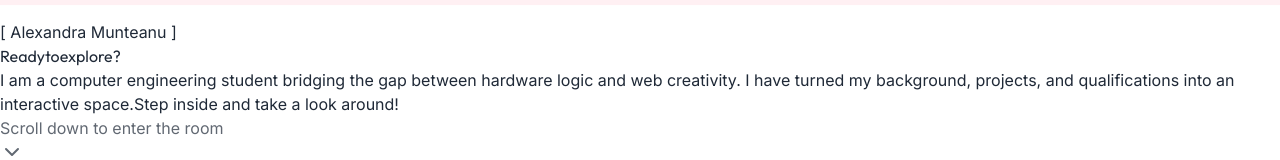
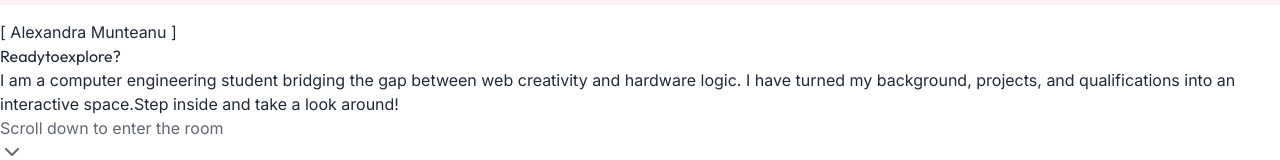
Before and after one commit to munteanualexandra683-gif/portfolio-website, a React (Vite) app: page / in a window 1280 px wide. Shown: the part 785-945 px from the top of the page. Built offline with nearby package versions, Linux system fonts and the light colour scheme.

Commit message:
changed choice of words

```diff
--- a/src/App.jsx
+++ b/src/App.jsx
@@ -277,7 +277,7 @@ function App() {
             ))}
           </h1>
           <p className="text-xl md:text-2xl text-gray-600 font-light leading-relaxed">
-            I am a <span className="text-pink-500 font-medium">computer engineering student</span> bridging the gap between <span className="text-pink-500 font-medium">hardware logic</span> and <span className="text-pink-500 font-medium">web creativity</span>. I have turned my background, projects, and qualifications into an interactive space.
+            I am a <span className="text-pink-500 font-medium">computer engineering student</span> bridging the gap between <span className="text-pink-500 font-medium">web creativity</span> and <span className="text-pink-500 font-medium">hardware logic</span>. I have turned my background, projects, and qualifications into an interactive space.
             <span className="block mt-4 text-pink-500 font-medium">Step inside and take a look around!</span>
           </p>
         </motion.div>
```
